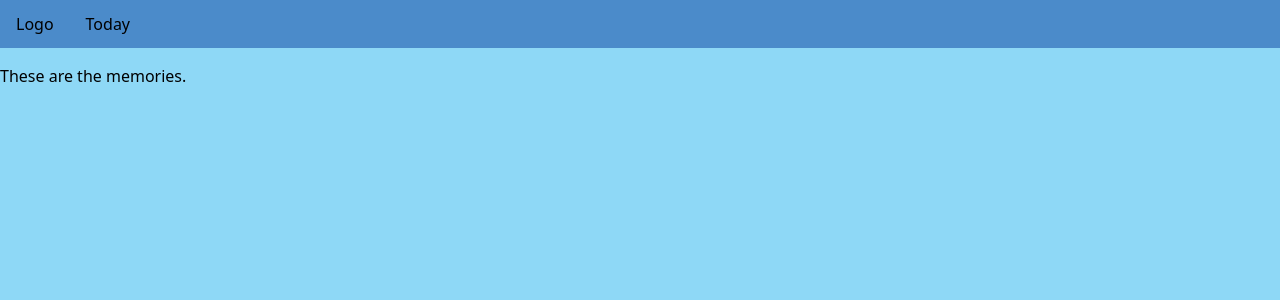
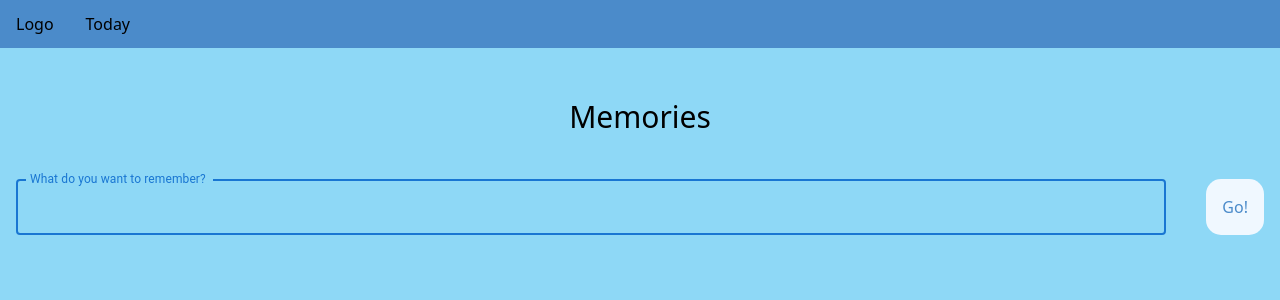
Before and after one commit to boey-kwan/gemini, a React (Vite) app in the folder client/: page /memories in a window 1280 px wide. Shown: the top 300 px of the page. Built offline with nearby package versions, Linux system fonts and the light colour scheme.

Commit message:
Create textfield on memory page

```diff
--- a/client/src/components/Home.jsx
+++ b/client/src/components/Home.jsx
@@ -24,7 +24,7 @@ export default function Home() {
       <br/>
 
       <button className='button main-button' onClick={() => {navigate("/date/"+dateString+"/"+username)}}>Jump to today's tasks!</button>
-      <button className='button secondary-button' onClick={() => {navigate("/createUser");}}>See memories</button>
+      <button className='button secondary-button' onClick={() => {navigate("/memories");}}>See memories</button>
 
     </div>
   );
--- a/client/src/components/Login.jsx
+++ b/client/src/components/Login.jsx
@@ -59,11 +59,10 @@ export default function Login() {
             id='new-username-field'
             label="New username"
             variant='outlined'
-            autoFocus={true}
             fullWidth
             style={{margin:"1em"}}
             onChange={()=>{
-                setUsername(document.getElementById('new-username-field').value);
+                setNewUsername(document.getElementById('new-username-field').value);
             }}/>
 
           <TextField
@@ -73,7 +72,7 @@ export default function Login() {
             fullWidth
             style={{margin:"1em"}}
             onChange={()=>{
-                setPassword(document.getElementById('new-password-field').value);
+                setNewPassword(document.getElementById('new-password-field').value);
             }}/>
 
           <button className='main-button centered' onClick={() => {navigate("/home/"+ newUsername);}}>Submit</button>
--- a/client/src/components/Memories.jsx
+++ b/client/src/components/Memories.jsx
@@ -1,7 +1,36 @@
+import { useState } from "react";
+import '../App.css';
+import { TextField } from '@mui/material'
+
 export default function Memories() {
-    return (
-      <div>
-        <p>These are the memories.</p>
+
+  const [prompt, setPrompt] = useState("");
+
+  return (
+    <div className=" centered">
+
+      <h1 className='h1'>Memories</h1>
+
+      <br/>
+
+      {/* Text field */}
+      <div className="row">
+        <TextField
+          id='prompt-field'
+          label="What do you want to remember?"
+          variant='outlined'
+          autoFocus={true}
+          fullWidth
+          style={{margin:"1em", width:"100%"}}
+          onChange={()=>{
+              setUsername(document.getElementById('prompt-field').value);
+        }}/>
+
+        <button className='button main-button'>Go!</button>
+
       </div>
-    );
-  }
+
+
+    </div>
+  );
+}
--- a/client/src/components/Today.jsx
+++ b/client/src/components/Today.jsx
@@ -19,6 +19,10 @@ export default function Today() {
   const tomorrow = new Date();
   tomorrow.setDate(date.getDate() + 1);
   const tomorrowString = tomorrow.toDateString();
+
+  // Determine real today's date
+  const today = new Date();
+  const todayString = today.toDateString();
 
   // TODO: Grab all tasks in this day.
   const [taskList, setTaskList] = useState([1, 2]);
@@ -47,7 +51,7 @@ export default function Today() {
           </div>
 
           <div className="body-center scroll">
-            <h1 className='h1'>Today</h1>
+            { dateString == todayString ? <h1 className='h1'>Today's To-Do List</h1> : <h1 className='h1'>To-Do List</h1> }
             <h2 className='h2'>{dateString}</h2>
             <div className='task-list'>
               { taskList.length ? taskList.map((value) => {
```
